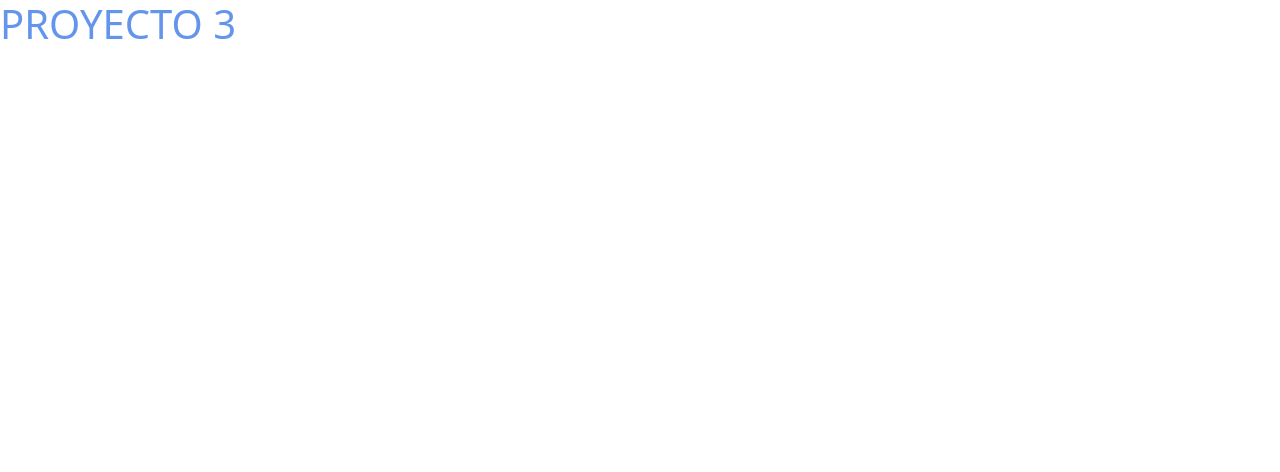
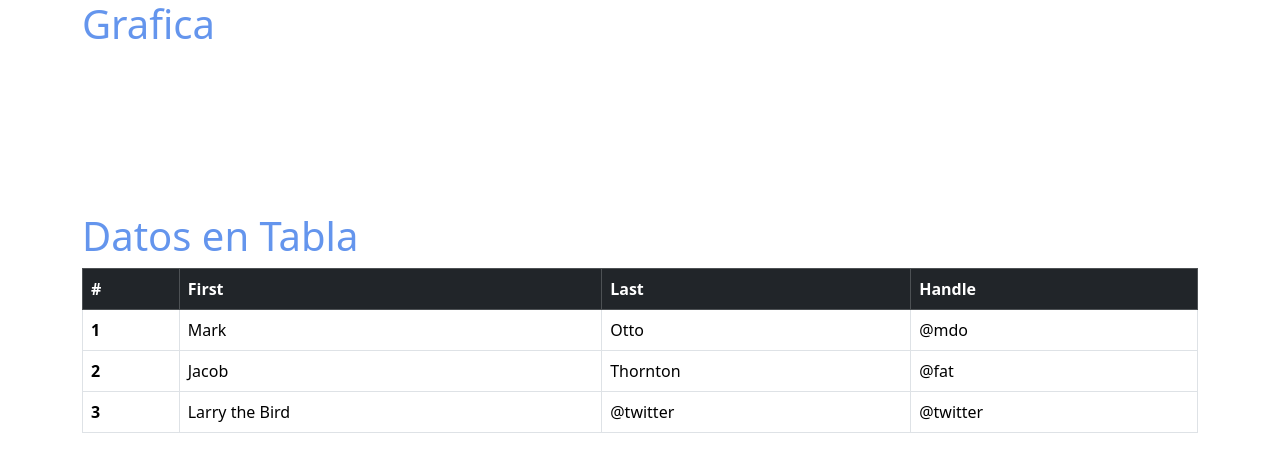
Before and after one commit to Mike-mk3/PROYECTO-3, a plain HTML site: page INDEX.html in a window 1280 px wide. Drawn offline with nearby package versions, Linux system fonts and the light colour scheme; no server answers.

Commit message:
CONECCION CON API
Agregue la URL y cree el vinculo para que los resultados se vean reflejados en la grafica

```diff
--- a/ASSETS/JS/INDEX.js
+++ b/ASSETS/JS/INDEX.js
@@ -1 +1,31 @@
 console.log ("ENTRO A MI ARCHIVO JS");
+
+
+
+
+
+fetch ("https://dev4humans.com.mx/api/Clases/ventas_juguetes")
+.then (Response => Response.json())
+.then (datosApi => {
+    console.log (datosApi);
+    const ctx = document.getElementById('myChart');
+
+new Chart(ctx, {
+    type: 'doughnut',
+    data: {
+        labels: datosApi.data.labels,
+        datasets: [{
+            label: '# of Votes',
+            data: datosApi.data.data,
+            borderWidth: 1
+        }]
+    },
+    options: {
+        scales: {
+            y: {
+                beginAtZero: true
+            }
+        }
+    }
+});
+})
--- a/INDEX.html
+++ b/INDEX.html
@@ -14,8 +14,56 @@
 
 
 <body>
+    <div class="container">
+        <div class="row">
+            <div class="col-md-12">
+                <H1 class="TITULOS">Grafica</H1>
+                <div>
+                    <canvas id="myChart"></canvas>
+                </div>
+            </div>
 
-    <H1 class="TITULOS">PROYECTO 3</H1>
+
+
+            <div class="col-md-12">
+              <H1 class="TITULOS">Datos en Tabla</H1>
+                <table class="table table-bordered">
+                    <thead class="table-dark">
+                      <tr>
+                        <th scope="col">#</th>
+                        <th scope="col">First</th>
+                        <th scope="col">Last</th>
+                        <th scope="col">Handle</th>
+                      </tr>
+                    </thead>
+                    <tbody>
+                      <tr>
+                        <th>1</th>
+                        <td>Mark</td>
+                        <td>Otto</td>
+                        <td>@mdo</td>
+                      </tr>
+                      <tr>
+                        <th>2</th>
+                        <td>Jacob</td>
+                        <td>Thornton</td>
+                        <td>@fat</td>
+                      </tr>
+                      <tr>
+                        <th>3</th>
+                        <td>Larry the Bird</td>
+                        <td>@twitter</td>
+                        <td>@twitter</td>
+                      </tr>
+                    </tbody>
+                  </table>
+            </div>
+        </div>
+    </div>
+
+
+
+
 
     <script src="https://cdn.jsdelivr.net/npm/chart.js"></script>
     <script src="assets/js/INDEX.js"></script>
```
